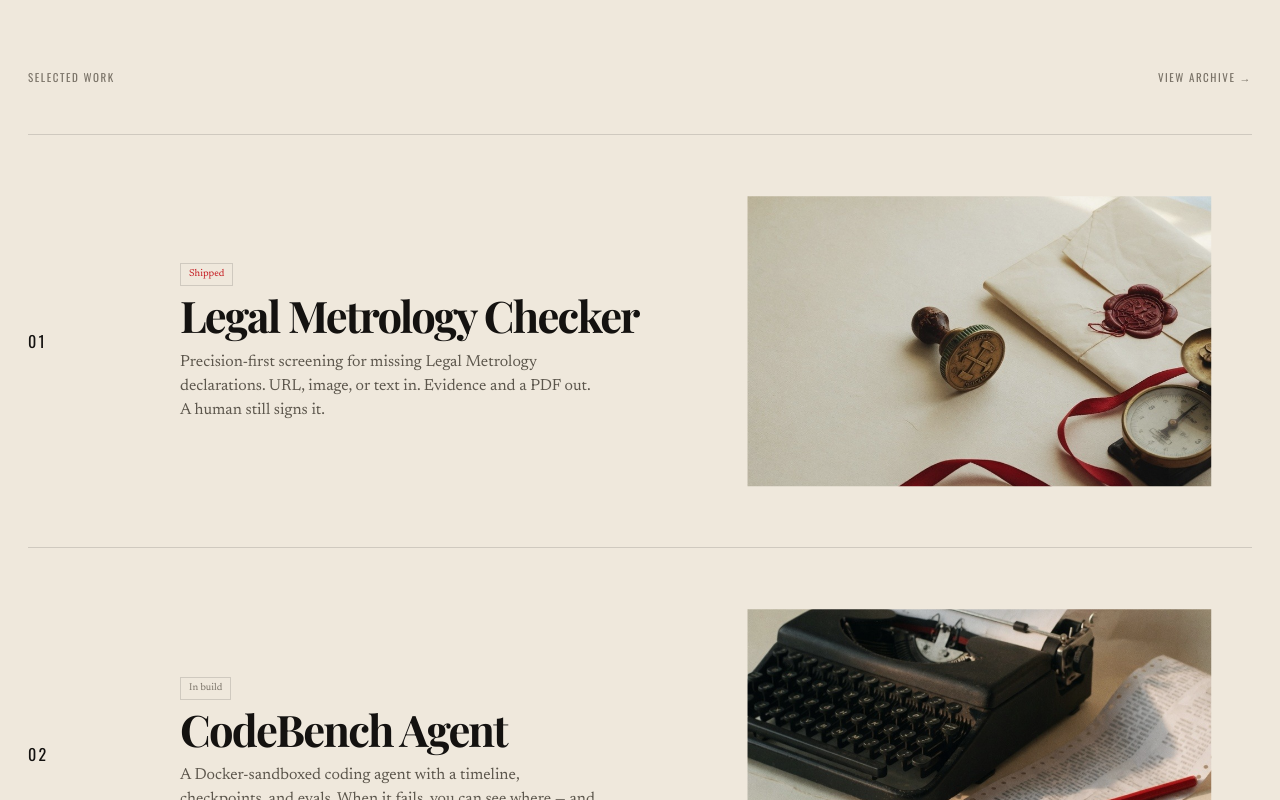
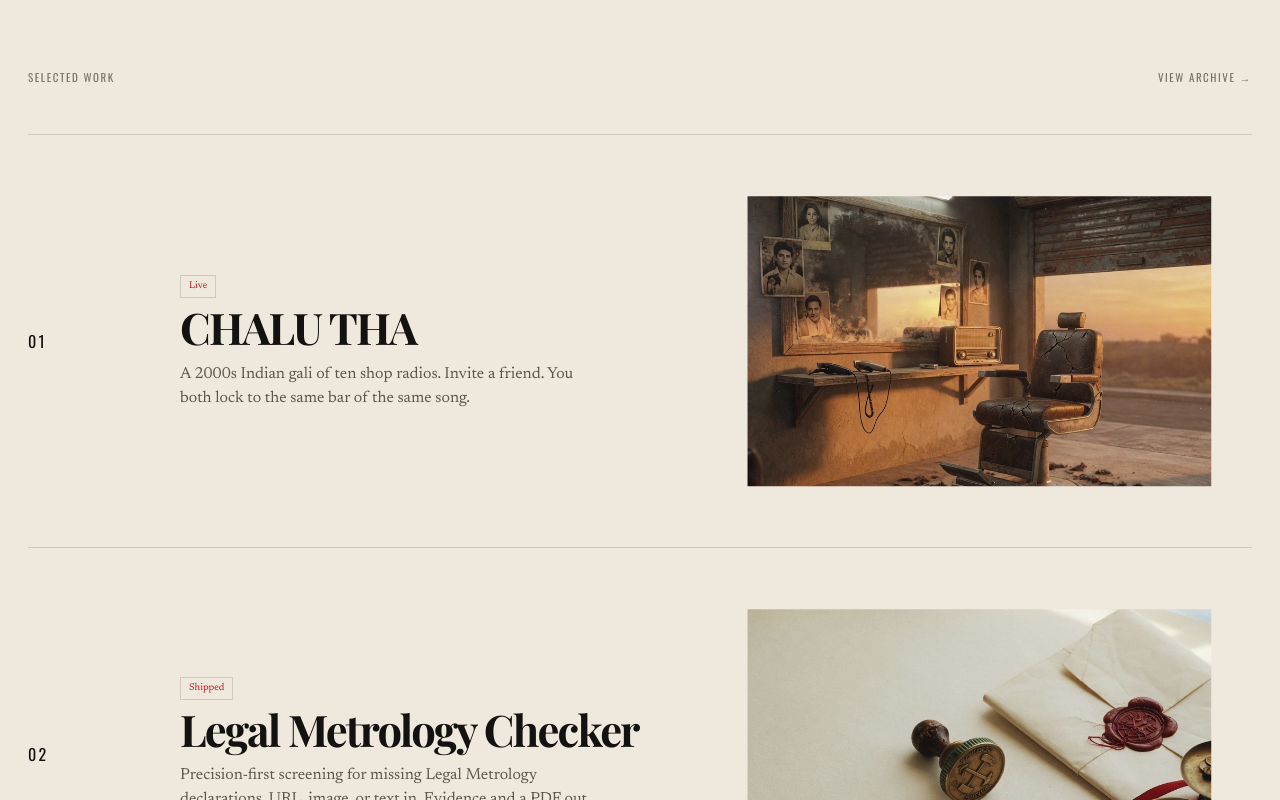
Before and after one commit to mav1730/yash-mishra, a React (Vite) app: page / in a window 1280 px wide. Shown: the part 1640-2440 px from the top of the page. Built offline with nearby package versions, Linux system fonts and the light colour scheme; a web font is replaced by a local one.

Commit message:
Add CHALU THA to Playground and Work, linking the live Vercel radio

```diff
--- a/src/data/content.ts
+++ b/src/data/content.ts
@@ -26,8 +26,23 @@ export const nav = [
 
 export const projects = [
   {
+    id: 'chalutha',
+    index: '01',
+    title: 'CHALU THA',
+    status: 'Live',
+    year: '2026',
+    role: 'Playground · radio',
+    image: '/images/chalutha.jpg',
+    href: 'https://chalutha.vercel.app',
+    blurb:
+      'A 2000s Indian gali of ten shop radios. Invite a friend. You both lock to the same bar of the same song.',
+    body: 'Ambient radio as a place, not a playlist. Ten rooms, a shared clock, a private booth. Audio rides official YouTube embeds. Click opens the live Vercel build.',
+    stack: ['HTML', 'CSS', 'Vanilla JS', 'YouTube IFrame', 'Vercel'],
+    fake: false,
+  },
+  {
     id: 'legal',
-    index: '01',
+    index: '02',
     title: 'Legal Metrology Checker',
     status: 'Shipped',
     year: '2026',
@@ -42,7 +57,7 @@ export const projects = [
   },
   {
     id: 'codebench',
-    index: '02',
+    index: '03',
     title: 'CodeBench Agent',
     status: 'In build',
     year: '2026',
@@ -57,7 +72,7 @@ export const projects = [
   },
   {
     id: 'judge',
-    index: '03',
+    index: '04',
     title: 'AgentJudge + Router',
     status: 'In build',
     year: '2026',
@@ -190,8 +205,17 @@ export const aiQuotes = [
 
 export const playground = [
   {
+    id: 'chalutha',
+    n: '01',
+    title: 'CHALU THA',
+    tag: 'Live radio',
+    href: 'https://chalutha.vercel.app',
+    note: 'A 2000s Indian gali of shared radios. Walk in with a friend. You both hear the same second.',
+    img: '/images/chalutha.jpg',
+  },
+  {
     id: 'beacon',
-    n: '01',
+    n: '02',
     title: 'BeaconOps',
     tag: 'Live print',
     href: 'https://github.com/mav1730/beaconops',
@@ -200,7 +224,7 @@ export const playground = [
   },
   {
     id: 'cursor',
-    n: '02',
+    n: '03',
     title: 'Ink cursor',
     tag: 'Study',
     href: '/playground',
@@ -209,7 +233,7 @@ export const playground = [
   },
   {
     id: 'grain',
-    n: '03',
+    n: '04',
     title: 'Press grain',
     tag: 'Study',
     href: '/playground',
@@ -218,7 +242,7 @@ export const playground = [
   },
   {
     id: 'receipts',
-    n: '04',
+    n: '05',
     title: 'Receipts',
     tag: 'Plate',
     href: '/manifesto',
--- a/src/pages/Home.tsx
+++ b/src/pages/Home.tsx
@@ -233,7 +233,7 @@ export function Home() {
             href={p.fake ? '/work' : p.href}
             target={p.fake || p.href.startsWith('/') ? undefined : '_blank'}
             rel={p.fake || p.href.startsWith('/') ? undefined : 'noreferrer'}
-            data-cursor={p.fake ? 'Soon' : 'Repo'}
+            data-cursor={p.fake ? 'Soon' : p.href.includes('vercel.app') ? 'Live' : 'Repo'}
             onClick={(e) => {
               if (p.fake || p.href.startsWith('/')) {
                 e.preventDefault()
--- a/src/pages/Work.tsx
+++ b/src/pages/Work.tsx
@@ -8,7 +8,7 @@ export function Work() {
   usePageReveal(booted)
   return (
     <main className="page">
-      <p className="page-kicker mono">Archive · 03 entries</p>
+      <p className="page-kicker mono">Archive · 04 entries</p>
       <h1 className="page-title">Work</h1>
       {projects.map((p) => (
         <article className="case" key={p.id} id={p.id}>
@@ -29,7 +29,7 @@ export function Work() {
             </div>
             {!p.fake ? (
               <a className="link-out" href={p.href} target="_blank" rel="noreferrer">
-                Open repository →
+                {p.href.includes('vercel.app') ? 'Open live site →' : 'Open repository →'}
               </a>
             ) : (
               <p className="link-out" style={{ cursor: 'default' }}>
```
Also changed, not shown: public/images/chalutha.jpg (added).
